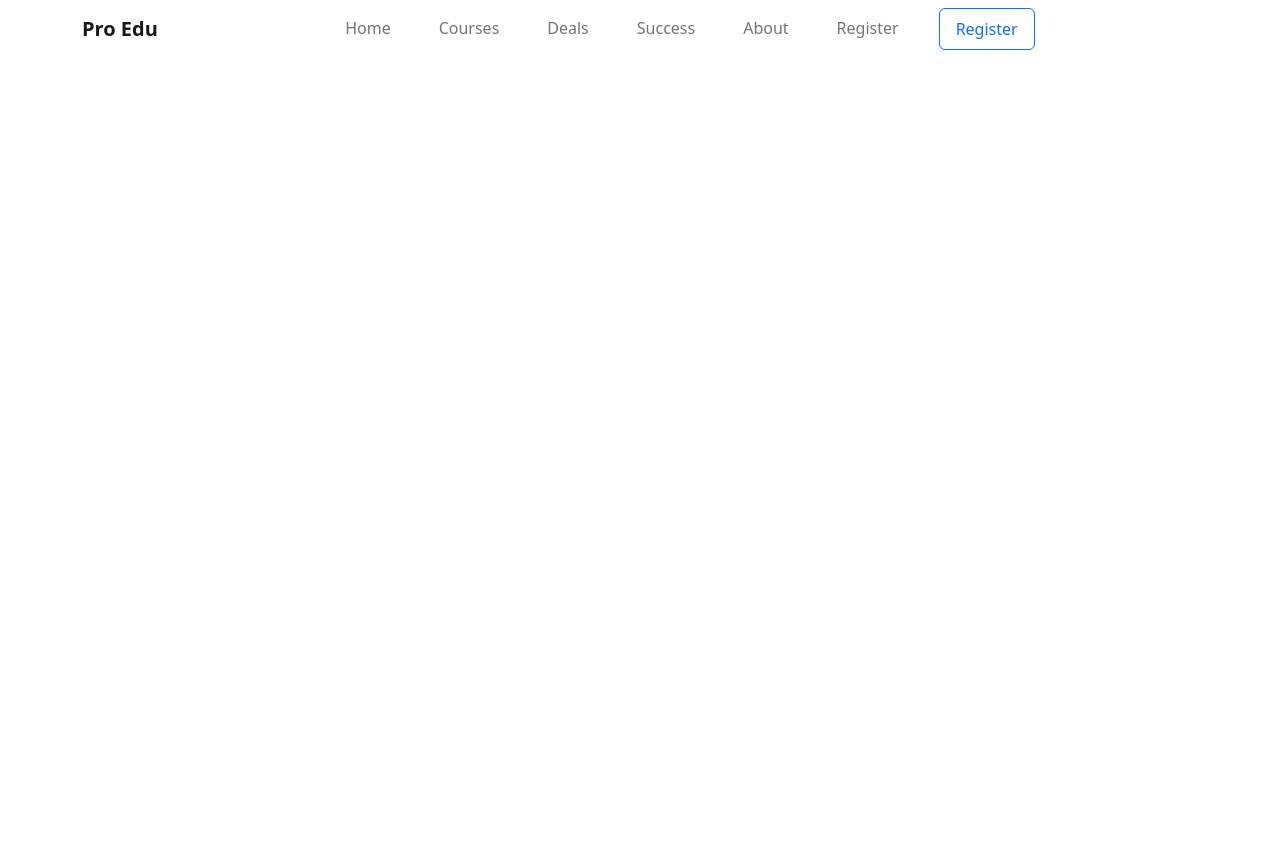
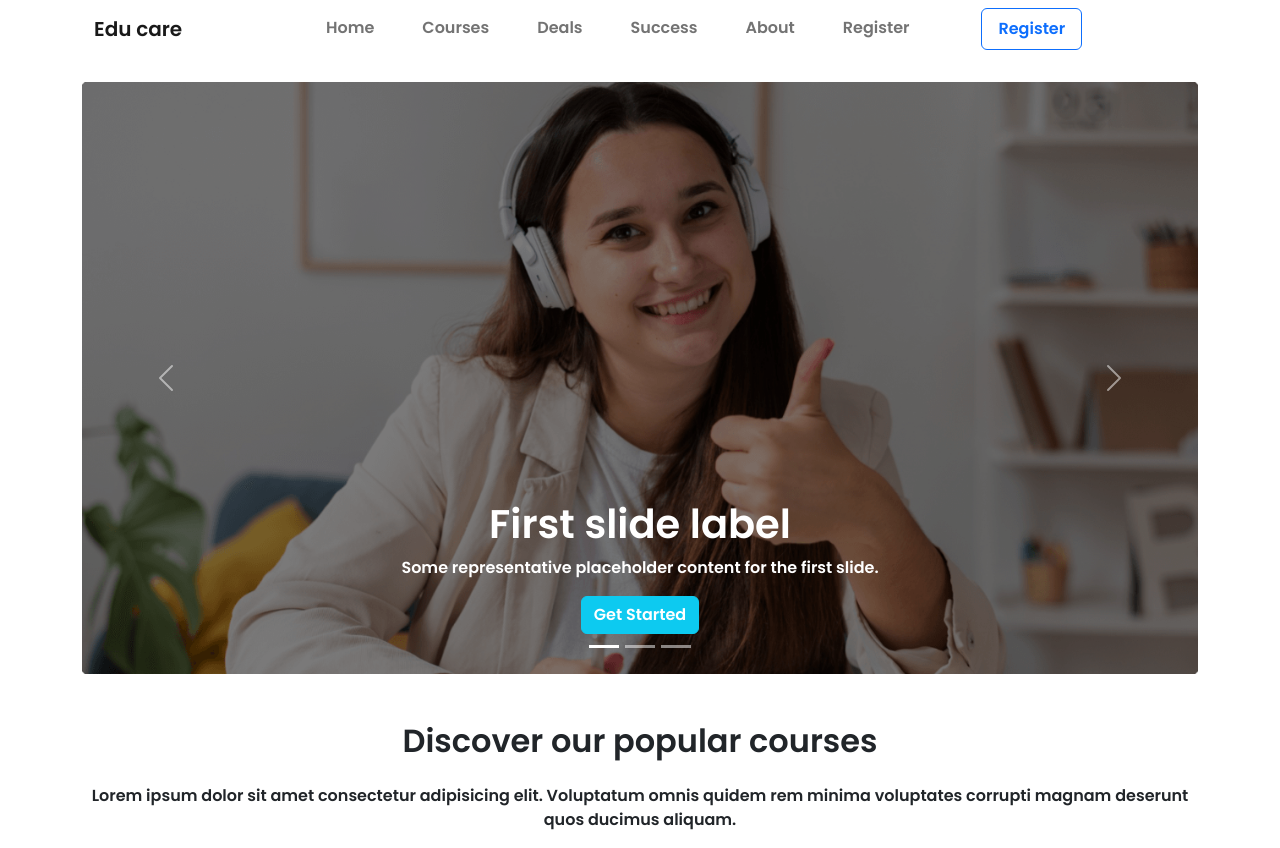
Before and after one commit to FarhanSakib/Assignment-3, a plain HTML site: page index.html in a window 1280 px wide. Before the commit the page ends 800 px from the top, so only its background shows below. Drawn offline with nearby package versions, Linux system fonts and the light colour scheme.

Commit message:
added slider and middle text

```diff
--- a/css/style.css
+++ b/css/style.css
@@ -0,0 +1,11 @@
+/* google font link  */
+@import url('https://fonts.googleapis.com/css2?family=Poppins:wght@600&display=swap');
+
+/* Custom style  */
+body {
+    font-family: 'Poppins', sans-serif;
+}
+
+.img-dark {
+    filter: brightness(50%);
+}
--- a/index.html
+++ b/index.html
@@ -4,7 +4,7 @@
 <head>
     <meta charset="utf-8">
     <meta name="viewport" content="width=device-width, initial-scale=1">
-    <title>Bootstrap demo</title>
+    <title>Edu Care</title>
     <link href="https://cdn.jsdelivr.net/npm/bootstrap@5.2.0/dist/css/bootstrap.min.css" rel="stylesheet"
         integrity="sha384-gH2yIJqKdNHPEq0n4Mqa/HGKIhSkIHeL5AyhkYV8i59U5AR6csBvApHHNl/vI1Bx" crossorigin="anonymous">
     <!-- css link  -->
@@ -12,11 +12,11 @@
 </head>
 
 <body>
-    <header class="">
+    <header class="container">
         <!-- Navbar starts  -->
         <nav class="navbar navbar-expand-lg navbar-light  ">
             <div class="container ">
-                <a class="navbar-brand fw-bold" href="#">Pro Edu</a>
+                <a class="navbar-brand fw-bold" href="#">Edu care</a>
                 <button class="navbar-toggler" type="button" data-bs-toggle="collapse" data-bs-target="#navbarNav"
                     aria-controls="navbarNav" aria-expanded="false" aria-label="Toggle navigation">
                     <span class="navbar-toggler-icon"></span>
@@ -41,7 +41,7 @@
                         <li class="nav-item mx-3">
                             <a class="nav-link" href="#register">Register</a>
                         </li>
-                        <li class="mx-3 nav-item">
+                        <li class="ms-5 nav-item">
                             <a class=" px-3 nav-link btn border border-primary text-primary" href="">
                                 Register</a>
                         </li>
@@ -49,7 +49,81 @@
                 </div>
             </div>
         </nav>
+        <!-- Navbar ends  -->
+        <!-- slider starts  -->
+        <section class="mt-4">
+            <div id="carouselExampleCaptions" class="carousel slide" data-bs-ride="false">
+                <div class="carousel-indicators">
+                    <button type="button" data-bs-target="#carouselExampleCaptions" data-bs-slide-to="0" class="active"
+                        aria-current="true" aria-label="Slide 1"></button>
+                    <button type="button" data-bs-target="#carouselExampleCaptions" data-bs-slide-to="1"
+                        aria-label="Slide 2"></button>
+                    <button type="button" data-bs-target="#carouselExampleCaptions" data-bs-slide-to="2"
+                        aria-label="Slide 3"></button>
+                </div>
+                <div class="carousel-inner">
+                    <div class="carousel-item active">
+                        <img src="images/cover/cover-1.png" class="d-block w-100 img-fluid img-dark" alt="...">
+                        <div class="carousel-caption d-none d-md-block">
+                            <div class="">
+                                <h1>First slide label</h1>
+                                <p>Some representative placeholder content for the first slide.</p>
+                                <button class="btn btn-info text-white" type="submit">Get Started</button>
+                            </div>
+                        </div>
+                    </div>
+                    <div class="carousel-item">
+                        <img src="images/cover/cover-2edit.jpg" class="d-block w-100 img-dark" alt="...">
+                        <div class="carousel-caption d-none d-md-block">
+                            <div>
+                                <h1>Second slide label</h1>
+                                <p>Some representative placeholder content for the first slide.</p>
+                                <button class="btn btn-info text-white" type="submit">Get Started</button>
+                            </div>
+                        </div>
+                    </div>
+                    <div class="carousel-item">
+                        <img src="images/cover/cover-3.jpg" class="d-block w-100 img-dark" alt="...">
+                        <div class="carousel-caption d-none d-md-block">
+                            <div>
+                                <h1>Third slide label</h1>
+                                <p>Some representative placeholder content for the first slide.</p>
+                                <button class="btn btn-info text-white" type="submit">Get Started</button>
+                            </div>
+                        </div>
+                    </div>
+                </div>
+                <button class="carousel-control-prev" type="button" data-bs-target="#carouselExampleCaptions"
+                    data-bs-slide="prev">
+                    <span class="carousel-control-prev-icon" aria-hidden="true"></span>
+                    <span class="visually-hidden">Previous</span>
+                </button>
+                <button class="carousel-control-next" type="button" data-bs-target="#carouselExampleCaptions"
+                    data-bs-slide="next">
+                    <span class="carousel-control-next-icon" aria-hidden="true"></span>
+                    <span class="visually-hidden">Next</span>
+                </button>
+            </div>
+        </section>
+        <!-- slider ends  -->
     </header>
+    <!-- middle part starts  -->
+    <main>
+        <section class="middle-text">
+            <div class="container">
+                <div class="row">
+                    <div class="text-center mt-5 d-flex flex-column justify-content-between ">
+                        <h2>Discover our popular courses</h2>
+                        <p class="mt-3">Lorem ipsum dolor sit amet consectetur adipisicing elit. Voluptatum omnis quidem
+                            rem minima
+                            voluptates corrupti magnam deserunt quos ducimus aliquam.</p>
+                    </div>
+                </div>
+            </div>
+        </section>
+    </main>
+
+
     <script src="https://cdn.jsdelivr.net/npm/bootstrap@5.2.0/dist/js/bootstrap.bundle.min.js"
         integrity="sha384-A3rJD856KowSb7dwlZdYEkO39Gagi7vIsF0jrRAoQmDKKtQBHUuLZ9AsSv4jD4Xa"
         crossorigin="anonymous"></script>
```
Also changed, not shown: images/cover/cover-2edit.jpg (added).
